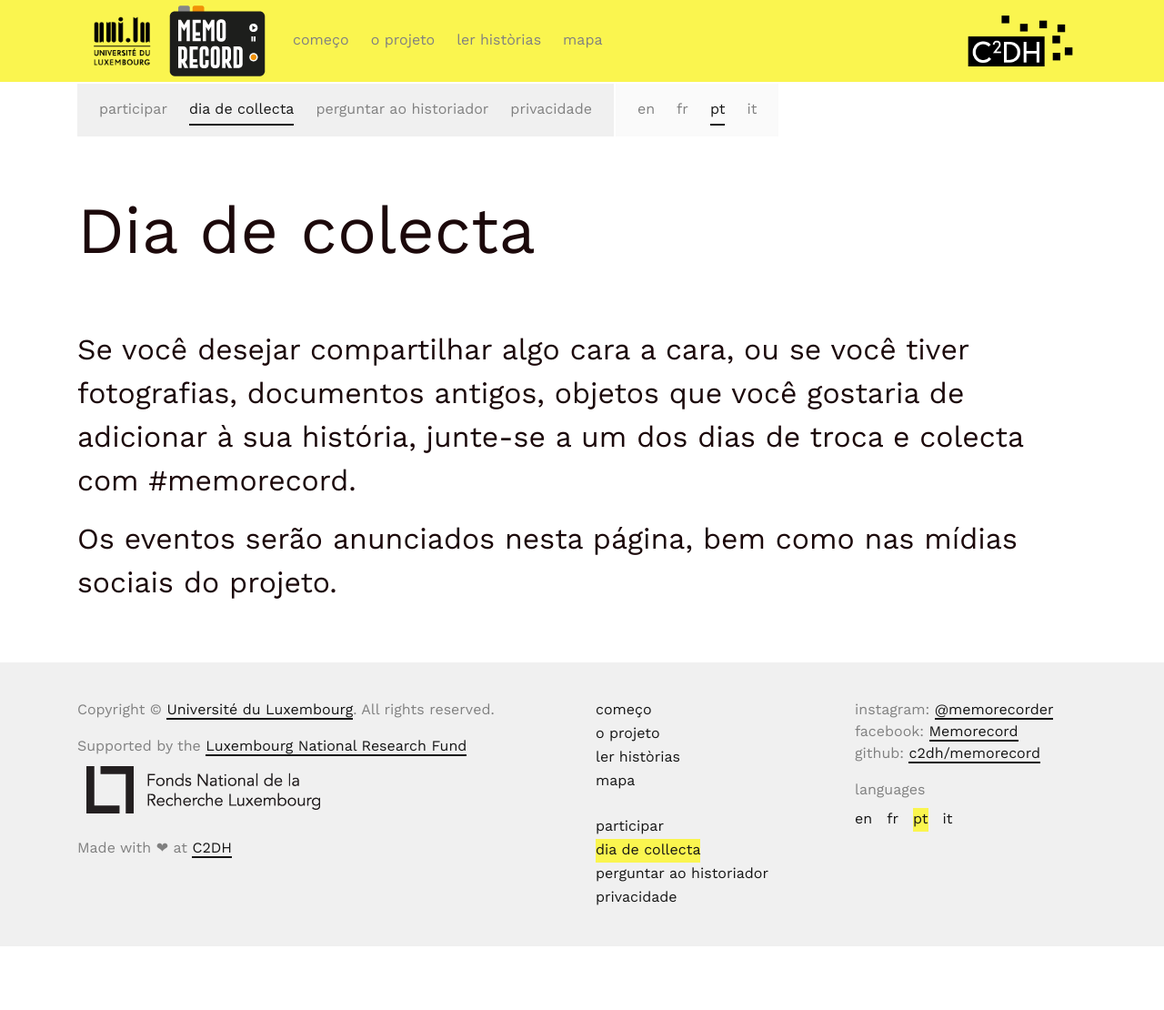
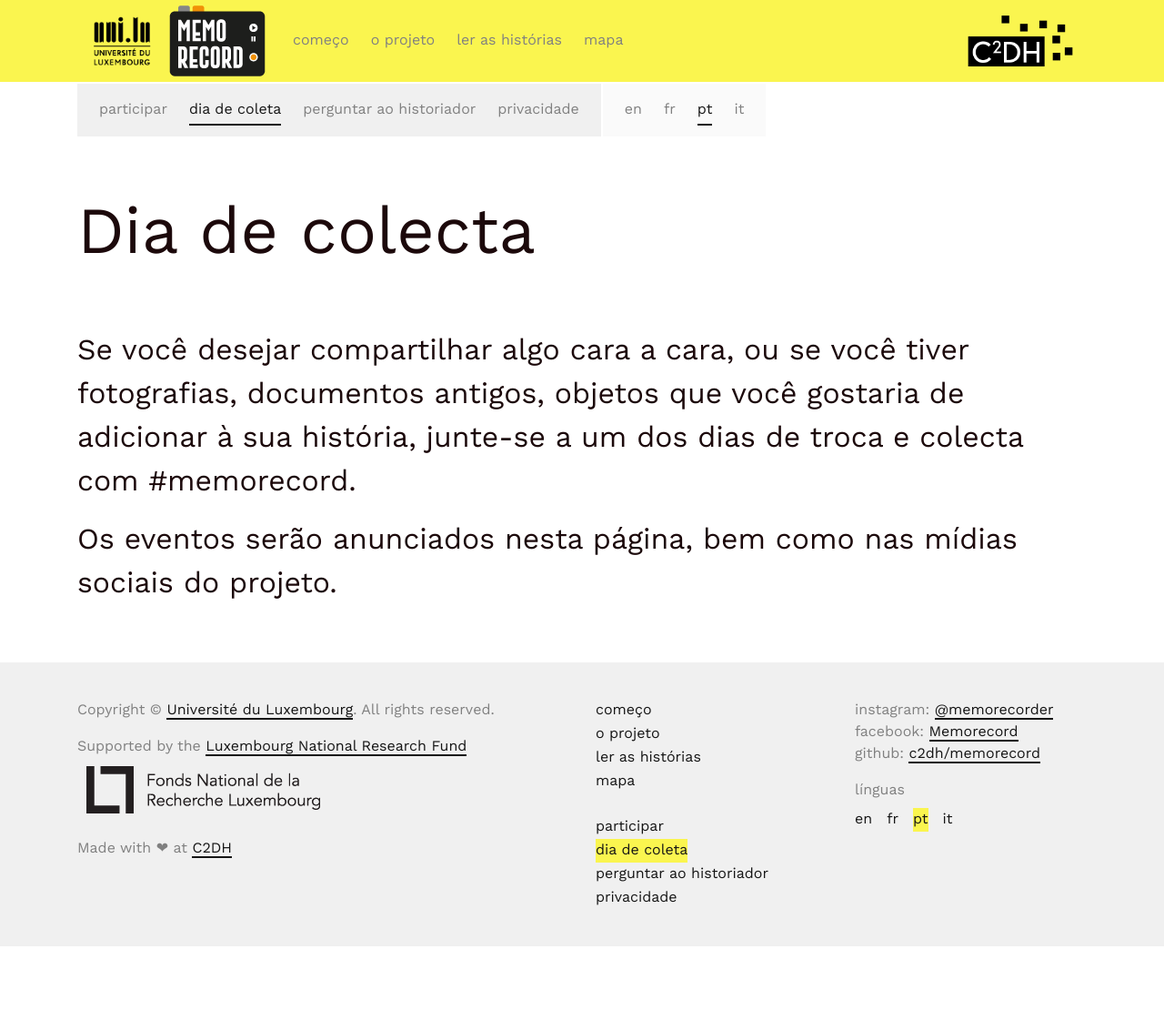
Before and after one commit to C2DH/memorecord, a Jekyll site: the page built from pages/collection-days.pt.md, in a window 1280 px wide. Shown: the whole page at 91% size. Built offline with Jekyll 4.4.1, drawn with Linux system fonts in a browser that asks for light colours.

Commit message:
Update i18n.yaml

```diff
--- a/_data/i18n.yaml
+++ b/_data/i18n.yaml
@@ -20,13 +20,13 @@ ask the historian:
   it: chiedi al ricercatore
 collection days:
   en: collection days
-  fr: jour de recolte
-  pt: dia de collecta
-  it: "collection days"
+  fr: journée de recolte
+  pt: dia de coleta
+  it: giornate di raccolta
 the stories:
   en: read stories
   fr: lire les histoires
-  pt: ler històrias
+  pt: ler as histórias
   it: leggi le storie
 map:
   en: world map
@@ -45,13 +45,13 @@ privacy:
   it: privacy
 languages:
   en: languages
-  fr: languages
-  pt: languages
+  fr: langues
+  pt: línguas
   it: scelta lingua
 close menu:
   en: close menu
   fr: fermer
-  pt: cerrar
+  pt: fechar
   it: chiudi
 headlines:
   -
```
